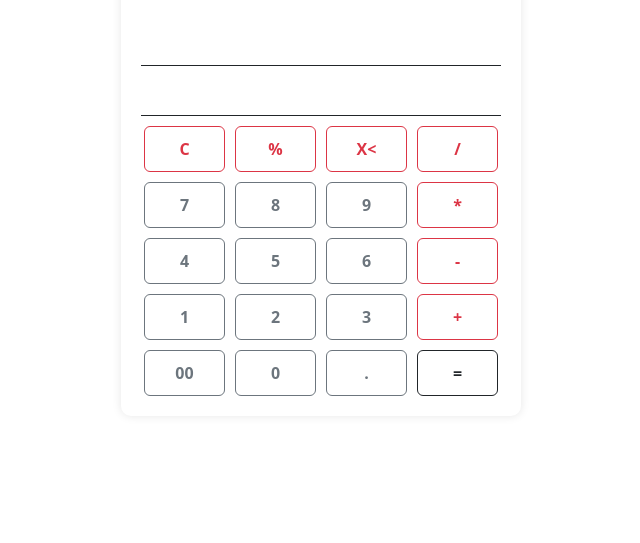
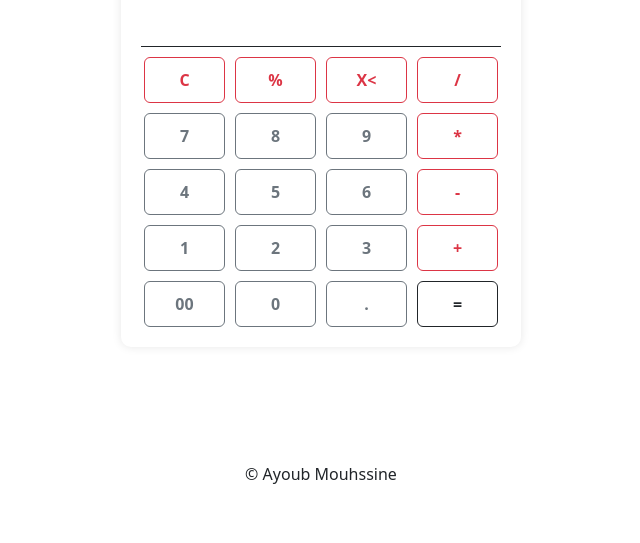
Before and after one commit to AyoubMouhssine/sample-calculator, a plain HTML site: page index.html in a window 1280 px wide. Shown: the part 257-800 px from the top of the page, without its empty margins (319-959 px from the left). Drawn offline with Linux system fonts and the light colour scheme.

Commit message:
adding footer

```diff
--- a/index.html
+++ b/index.html
@@ -37,6 +37,7 @@
         <button id="equal" class="btn btn-outline-dark">=</button>
       </div>
     </div>
+    <footer>&copy; Ayoub Mouhssine</footer>
     <script src="./functions.js"></script>
     <script src="./main.js"></script>
   </body>
```
